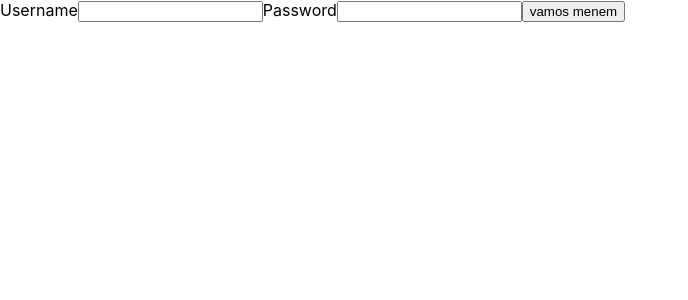
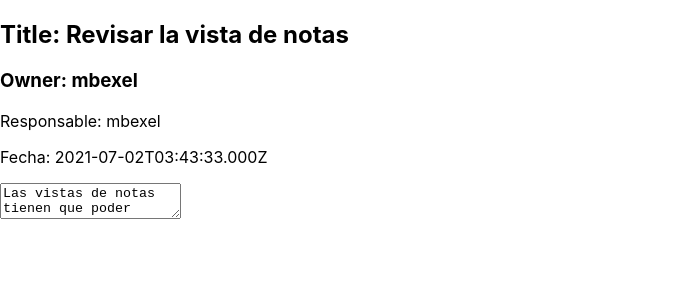
Before and after one commit to mdicroce/notasColaborativasFrontend, a React (Create React App) app: page / in a window 1280 px wide. Shown: the top 300 px of the page, without its empty margins (0-688 px from the left). Built offline with nearby package versions, Linux system fonts and the light colour scheme.

Commit message:
unos pequeños cambios

```diff
--- a/src/App.js
+++ b/src/App.js
@@ -1,14 +1,42 @@
 import React, { useState, useEffect } from 'react'
 import './App.css';
-import Login from './components/login'
+import Notes from './components/noteView'
+
+
+const notasAuxiliares =
+    {
+        "title" : "Revisar la vista de notas",
+        "content": "Las vistas de notas tienen que poder visualizarse de forma correcta",
+        "room" : {
+            owner: {
+
+            },
+            users:{
+
+            },
+            notes: {
+
+            }
+        },
+        "responsable" : {
+                "username" : "mbexel",
+                "mail" : "mtt1pt@gmail.com"
+        },
+        "owner" : {
+                "username" : "mbexel",
+                "mail" : "mtt1pt@gmail.com"
+        },
+        "complete" : false,
+        "date": new Date().toISOString(),
+        "moreNotes":[]
+    }
 
 function App() {
   const {viewToShow, setViewToShow} = useState('frontPage')
-
+  console.log(notasAuxiliares.moreNotes.length)
   return (
     <div>
-      <Login/>
-      {window.localStorage.getItem('loggedUser')}
+      <Notes notes={notasAuxiliares}/>
     </div>
     )
 }
--- a/src/components/noteView.js
+++ b/src/components/noteView.js
@@ -1,4 +1,6 @@
 import React from 'react'
+
+
 
 const Notes = (props)  => {
     const notas = <Note item = {props.notes}/>
@@ -11,6 +13,7 @@ const Notes = (props)  => {
 
 const Note = ({item}) => {
     let moreNotes = []
+    console.log(item)
     if(item.moreNotes.length > 0)
     {
         moreNotes = item.moreNotes.map((actual) => {
@@ -21,11 +24,11 @@ const Note = ({item}) => {
             <div>
                 <div key={item.id}>
                     <div><h2>Title: <span>{item.title}</span></h2>
-                        <h3>Owner: <span>item.owner.username</span></h3>
-                        <p>Responsable: <span>item.owner.username</span></p>
-                        <p>Fecha: <span>item.date</span></p>
+                        <h3>Owner: <span>{item.owner.username}</span></h3>
+                        <p>Responsable: <span>{item.owner.username}</span></p>
+                        <p>Fecha: <span>{item.date}</span></p>
                     </div>
-                    <textarea>item.content</textarea>
+                    <textarea>{item.content}</textarea>
 
                 </div>
                 <div className= "comments">
```
